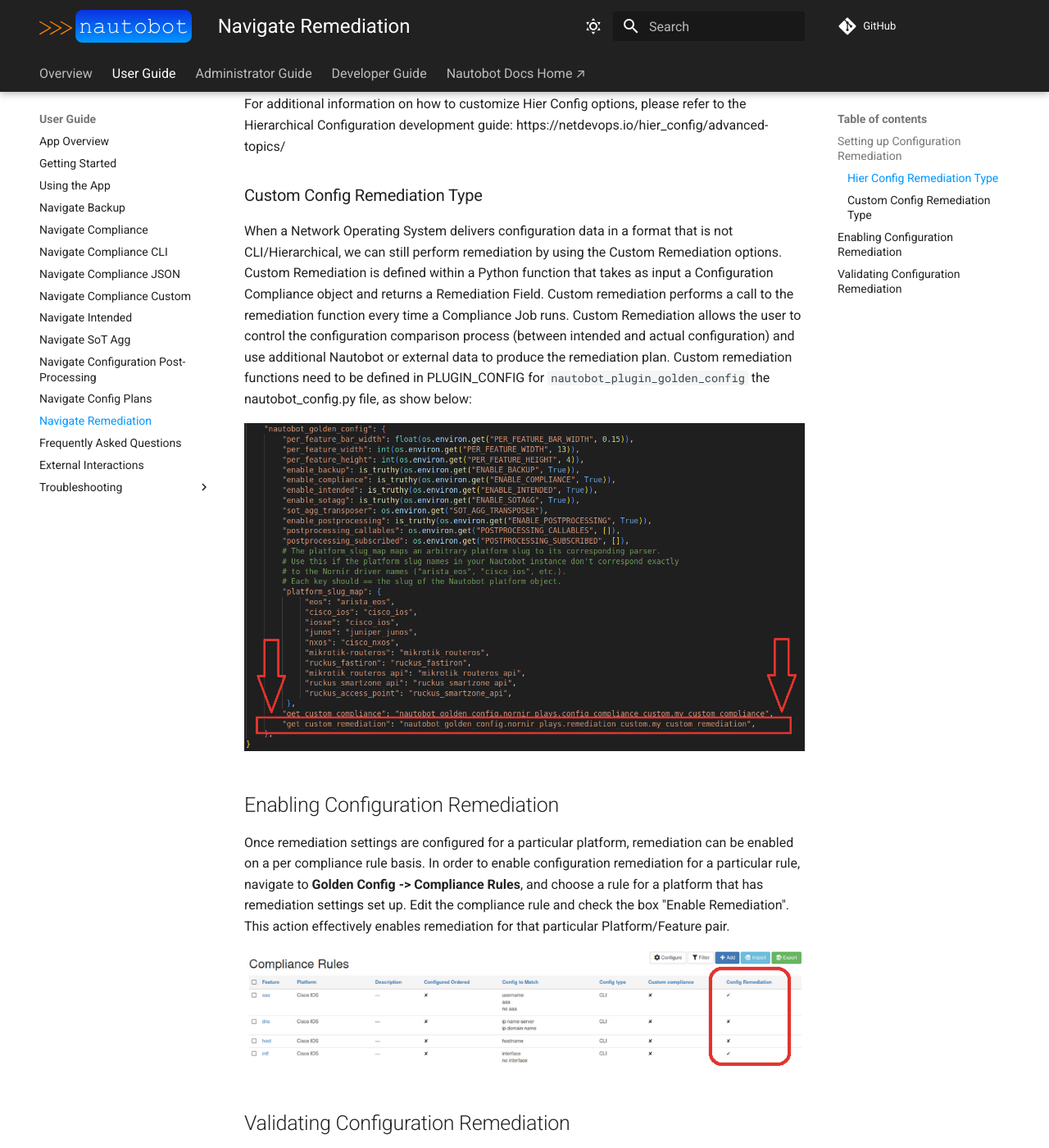
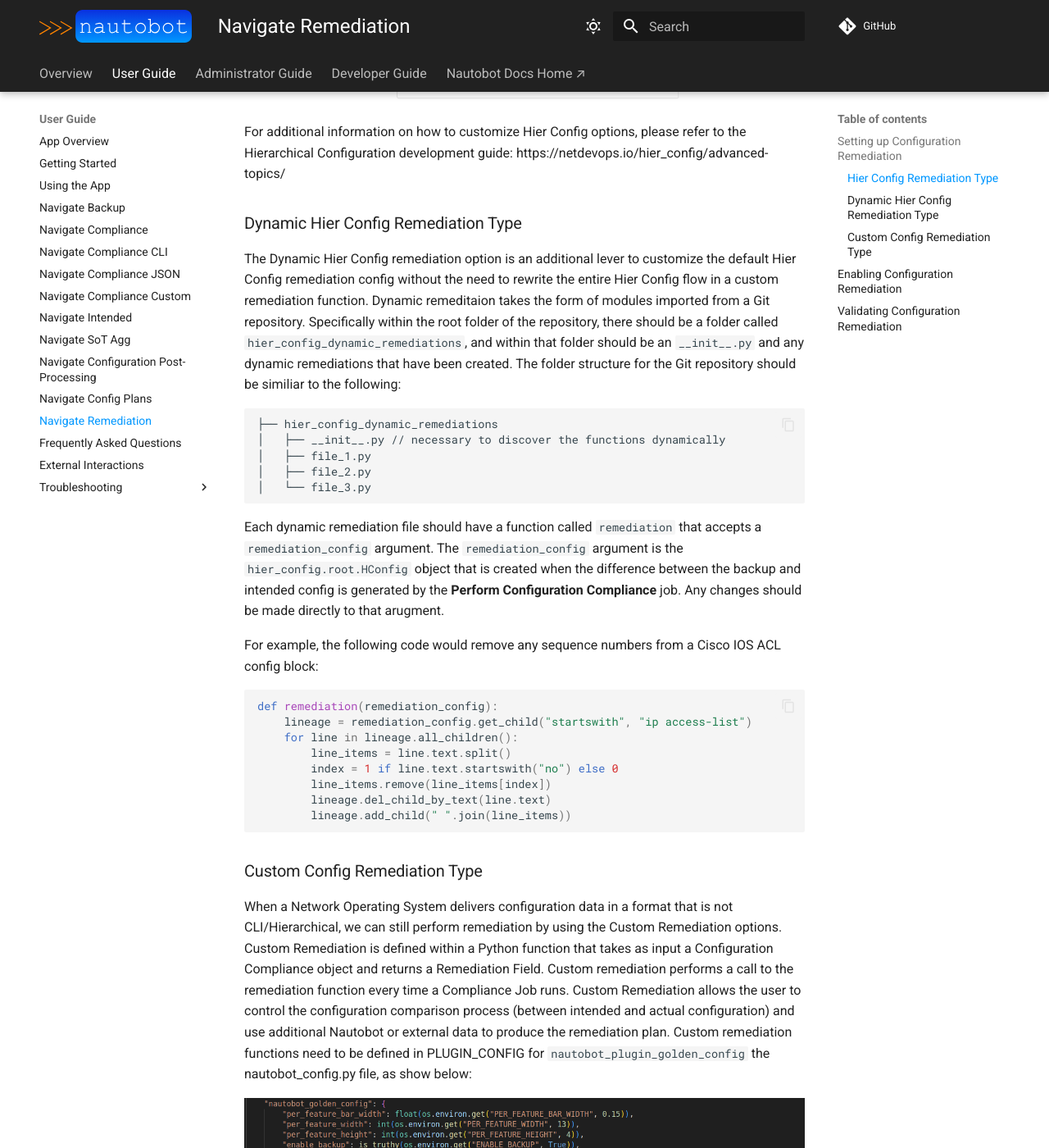
Before and after one commit to nautobot/nautobot-app-golden-config, an MkDocs documentation site: the page built from docs/user/app_feature_remediation.md, in a window 1280 px wide and 1400 px high, scrolled down 2038 px. Shown: the whole window at 82% size. Built offline with MkDocs 1.6.1 and Material for MkDocs 9.7.7, drawn with Linux system fonts in a browser that asks for light colours; comment, search, counter and statistics services are not loaded; some of the changed text lies outside the part shown.

Commit message:
added docs about dynamic remediation

````diff
--- a/docs/user/app_feature_remediation.md
+++ b/docs/user/app_feature_remediation.md
@@ -26,6 +26,7 @@
 Network device operating systems (Nautobot Platforms) can consume two different types of remediation, namely:
 
 - **HIERCONFIG remediation (CLI - hierarchical)**
+- **Dynamic HIERCONFIG remediation**
 - **Custom Remediation**
 
 ![Remediation Platform Settings](../images/remediation_settings_per_platform.png)
@@ -48,6 +49,33 @@
 For additional information on how to customize Hier Config options, please refer to the Hierarchical Configuration development guide:
 https://netdevops.io/hier_config/advanced-topics/
 
+### Dynamic Hier Config Remediation Type
+
+The Dynamic Hier Config remediation option is an additional lever to customize the default Hier Config remediation config without the need to rewrite the entire Hier Config flow in a custom remediation function.  Dynamic remeditaion takes the form of modules imported from a Git repository.  Specifically within the root folder of the repository, there should be a folder called `hier_config_dynamic_remediations`, and within that folder should be an `__init__.py` and any dynamic remediations that have been created.  The folder structure for the Git repository should be similiar to the following:
+
+```shell
+├── hier_config_dynamic_remediations
+│   ├── __init__.py // necessary to discover the functions dynamically
+│   ├── file_1.py
+│   ├── file_2.py
+│   └── file_3.py
+```
+
+Each dynamic remediation file should have a function called `remediation` that accepts a `remediation_config` argument.  The `remediation_config` argument is the `hier_config.root.HConfig` object that is created when the difference between the backup and intended config is generated by the **Perform Configuration Compliance** job.  Any changes should be made directly to that arugment.
+
+For example, the following code would remove any sequence numbers from a Cisco IOS ACL config block:
+
+```python
+def remediation(remediation_config):
+    lineage = remediation_config.get_child("startswith", "ip access-list")
+    for line in lineage.all_children():
+        line_items = line.text.split()
+        index = 1 if line.text.startswith("no") else 0
+        line_items.remove(line_items[index])
+        lineage.del_child_by_text(line.text)
+        lineage.add_child(" ".join(line_items))
+```
+
 ### Custom Config Remediation Type
 
 When a Network Operating System delivers configuration data in a format that is not CLI/Hierarchical, we can still perform remediation by using the Custom Remediation options. Custom Remediation is defined within a Python function that takes as input a Configuration Compliance object and returns a Remediation Field.
````
